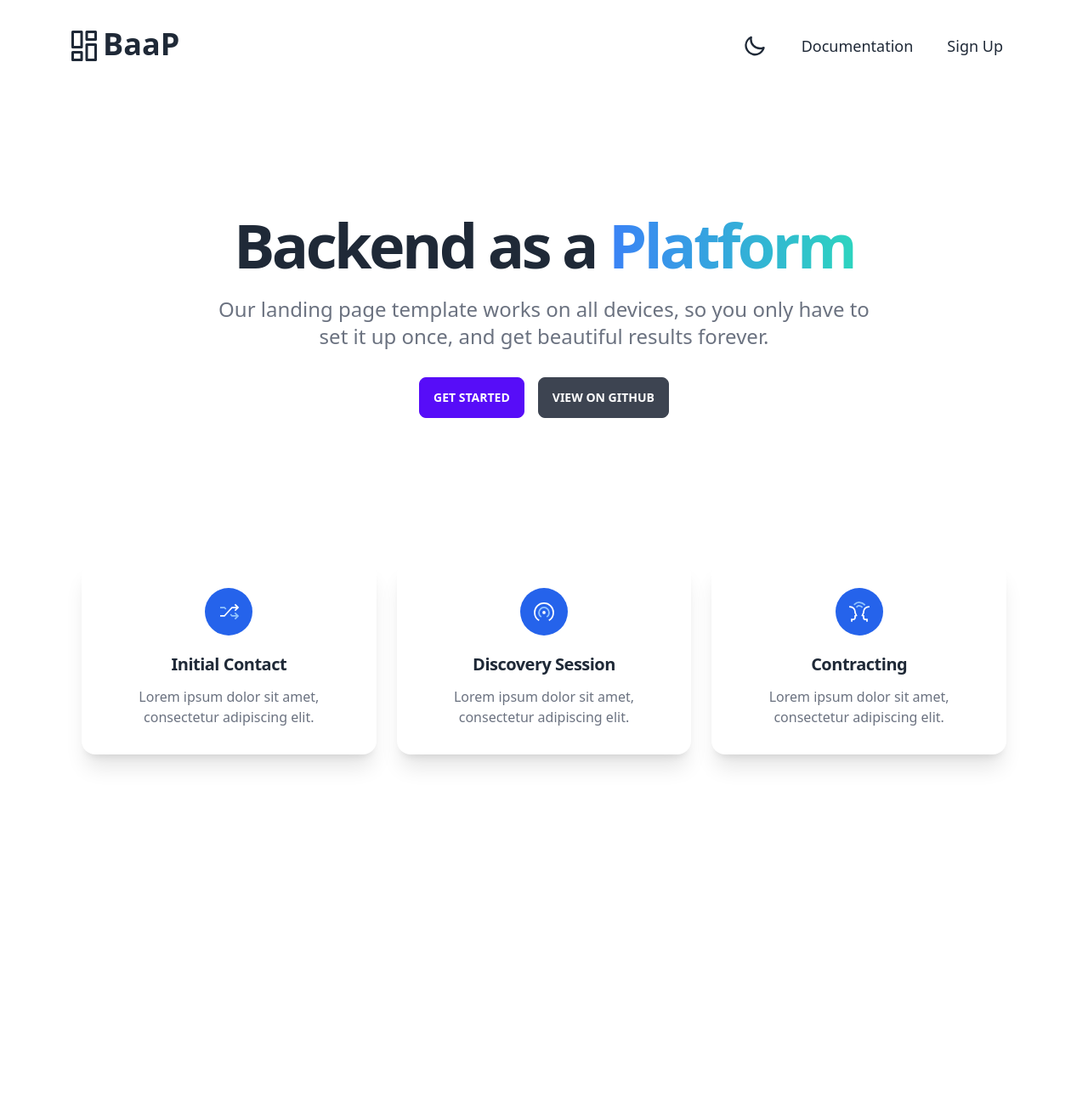
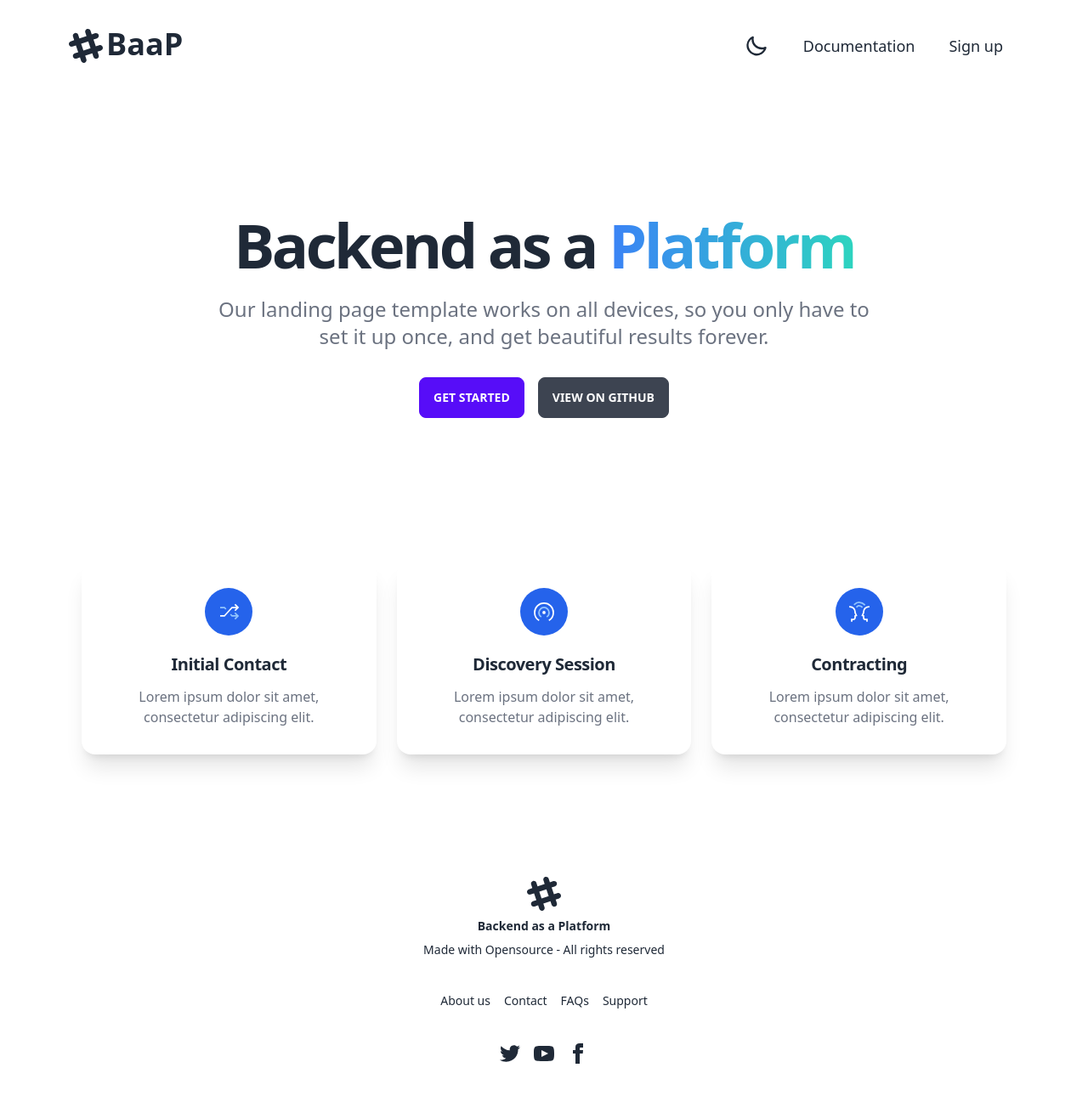
Before and after one commit to backend-as-a-platform/frontend, a React app: page / in a window 1280 px wide. Shown: the whole page at 85% size. Before the commit the page ends 992 px from the top, so only its background shows below. Built offline with nearby package versions, Linux system fonts and the light colour scheme; the HTML template or start-up script is replaced by a standard one.

Commit message:
added footer

```diff
--- a/src/App.jsx
+++ b/src/App.jsx
@@ -3,6 +3,7 @@ import switchTheme from './utils/switch-theme';
 import NavBar from './components/Nav/NavBar';
 import Hero from './components/Hero/Hero';
 import FeaturesBlock from './components/Features/FeaturesBlock';
+import Footer from './components/Footer/Footer';
 
 const App = () => {
   const [theme, setTheme] = useState(true);
@@ -15,6 +16,7 @@ const App = () => {
       <NavBar toggleTheme={toggleTheme} />
       <Hero />
       <FeaturesBlock />
+      <Footer />
     </div>
   );
 };
--- /dev/null
+++ b/src/components/Footer/Footer.jsx
@@ -0,0 +1,12 @@
+import FooterHead from './FooterHead';
+import { FooterLinks, FooterSocialLinks } from './FooterLinks';
+
+const Footer = () => (
+  <footer className="footer footer-center p-10 text-base-content rounded">
+    <FooterHead />
+    <FooterLinks />
+    <FooterSocialLinks />
+  </footer>
+);
+
+export default Footer;
--- /dev/null
+++ b/src/components/Footer/FooterHead.jsx
@@ -0,0 +1,21 @@
+import Logo from '../Icons/Logo';
+
+const FooterHead = () => (
+  <div>
+    <Logo />
+    <p className="font-bold">Backend as a Platform</p>
+    <p className="">
+      Made with{' '}
+      <a
+        className="link link-hover"
+        href="https://github.com/backend-as-a-platform"
+        target="_blank"
+      >
+        Opensource
+      </a>{' '}
+      - All rights reserved
+    </p>
+  </div>
+);
+
+export default FooterHead;
--- /dev/null
+++ b/src/components/Footer/FooterLinks.jsx
@@ -0,0 +1,26 @@
+import TwitterIcon from '../Icons/TwitterIcon';
+import YoutubeIcon from '../Icons/YoutubeIcon';
+import FacebookIcon from '../Icons/FacebookIcon';
+
+export const FooterLinks = () => (
+  <div className="grid grid-flow-col gap-4">
+    <a className="link link-hover">About us</a>
+    <a className="link link-hover">Contact</a>
+    <a className="link link-hover">FAQs</a>
+    <a className="link link-hover">Support</a>
+  </div>
+);
+
+export const FooterSocialLinks = () => (
+  <div className="grid grid-flow-col gap-4">
+    <a>
+      <TwitterIcon />
+    </a>
+    <a>
+      <YoutubeIcon />
+    </a>
+    <a>
+      <FacebookIcon />
+    </a>
+  </div>
+);
--- /dev/null
+++ b/src/components/Icons/FacebookIcon.jsx
@@ -0,0 +1,15 @@
+const FacebookIcon = () => {
+  return (
+    <svg
+      xmlns="http://www.w3.org/2000/svg"
+      width="24"
+      height="24"
+      viewBox="0 0 24 24"
+      className="fill-current"
+    >
+      <path d="M9 8h-3v4h3v12h5v-12h3.642l.358-4h-4v-1.667c0-.955.192-1.333 1.115-1.333h2.885v-5h-3.808c-3.596 0-5.192 1.583-5.192 4.615v3.385z"></path>
+    </svg>
+  );
+};
+
+export default FacebookIcon;
--- /dev/null
+++ b/src/components/Icons/Logo.jsx
@@ -0,0 +1,15 @@
+const Logo = () => (
+  <svg
+    width="40"
+    height="40"
+    viewBox="0 0 24 24"
+    xmlns="http://www.w3.org/2000/svg"
+    fillRule="evenodd"
+    clipRule="evenodd"
+    className="inline-block fill-current"
+  >
+    <path d="M22.672 15.226l-2.432.811.841 2.515c.33 1.019-.209 2.127-1.23 2.456-1.15.325-2.148-.321-2.463-1.226l-.84-2.518-5.013 1.677.84 2.517c.391 1.203-.434 2.542-1.831 2.542-.88 0-1.601-.564-1.86-1.314l-.842-2.516-2.431.809c-1.135.328-2.145-.317-2.463-1.229-.329-1.018.211-2.127 1.231-2.456l2.432-.809-1.621-4.823-2.432.808c-1.355.384-2.558-.59-2.558-1.839 0-.817.509-1.582 1.327-1.846l2.433-.809-.842-2.515c-.33-1.02.211-2.129 1.232-2.458 1.02-.329 2.13.209 2.461 1.229l.842 2.515 5.011-1.677-.839-2.517c-.403-1.238.484-2.553 1.843-2.553.819 0 1.585.509 1.85 1.326l.841 2.517 2.431-.81c1.02-.33 2.131.211 2.461 1.229.332 1.018-.21 2.126-1.23 2.456l-2.433.809 1.622 4.823 2.433-.809c1.242-.401 2.557.484 2.557 1.838 0 .819-.51 1.583-1.328 1.847m-8.992-6.428l-5.01 1.675 1.619 4.828 5.011-1.674-1.62-4.829z"></path>
+  </svg>
+);
+
+export default Logo;
--- /dev/null
+++ b/src/components/Icons/TwitterIcon.jsx
@@ -0,0 +1,13 @@
+const TwitterIcon = () => (
+  <svg
+    xmlns="http://www.w3.org/2000/svg"
+    width="24"
+    height="24"
+    viewBox="0 0 24 24"
+    className="fill-current"
+  >
+    <path d="M24 4.557c-.883.392-1.832.656-2.828.775 1.017-.609 1.798-1.574 2.165-2.724-.951.564-2.005.974-3.127 1.195-.897-.957-2.178-1.555-3.594-1.555-3.179 0-5.515 2.966-4.797 6.045-4.091-.205-7.719-2.165-10.148-5.144-1.29 2.213-.669 5.108 1.523 6.574-.806-.026-1.566-.247-2.229-.616-.054 2.281 1.581 4.415 3.949 4.89-.693.188-1.452.232-2.224.084.626 1.956 2.444 3.379 4.6 3.419-2.07 1.623-4.678 2.348-7.29 2.04 2.179 1.397 4.768 2.212 7.548 2.212 9.142 0 14.307-7.721 13.995-14.646.962-.695 1.797-1.562 2.457-2.549z"></path>
+  </svg>
+);
+
+export default TwitterIcon;
--- /dev/null
+++ b/src/components/Icons/YoutubeIcon.jsx
@@ -0,0 +1,15 @@
+const YoutubeIcon = () => {
+  return (
+    <svg
+      xmlns="http://www.w3.org/2000/svg"
+      width="24"
+      height="24"
+      viewBox="0 0 24 24"
+      className="fill-current"
+    >
+      <path d="M19.615 3.184c-3.604-.246-11.631-.245-15.23 0-3.897.266-4.356 2.62-4.385 8.816.029 6.185.484 8.549 4.385 8.816 3.6.245 11.626.246 15.23 0 3.897-.266 4.356-2.62 4.385-8.816-.029-6.185-.484-8.549-4.385-8.816zm-10.615 12.816v-8l8 3.993-8 4.007z"></path>
+    </svg>
+  );
+};
+
+export default YoutubeIcon;
--- a/src/components/Nav/NavBrand.jsx
+++ b/src/components/Nav/NavBrand.jsx
@@ -1,22 +1,10 @@
+import Logo from '../Icons/Logo';
+
 const NavBrand = ({ toggleTheme }) => {
   return (
     <div className="flex-1">
       <a className="btn btn-md btn-ghost normal-case text-3xl">
-        <svg
-          className="lg:w-9 w-8 text-deep-purple-accent-400"
-          viewBox="0 0 24 24"
-          strokeLinejoin="round"
-          strokeWidth="2"
-          strokeLinecap="round"
-          strokeMiterlimit="10"
-          stroke="currentColor"
-          fill="none"
-        >
-          <rect x="3" y="1" width="7" height="12" />
-          <rect x="3" y="17" width="7" height="6" />
-          <rect x="14" y="1" width="7" height="6" />
-          <rect x="14" y="11" width="7" height="12" />
-        </svg>
+        <Logo />
         <h1 className="ml-1 lg:mb-1 lg:text-4xl">BaaP</h1>
       </a>
     </div>
--- a/src/components/Nav/NavLinks.jsx
+++ b/src/components/Nav/NavLinks.jsx
@@ -4,7 +4,7 @@ const NavLinks = () => (
       <a>Documentation</a>
     </li>
     <li className="lg:px-2">
-      <a>Sign Up</a>
+      <a>Sign up</a>
     </li>
   </>
 );
```
